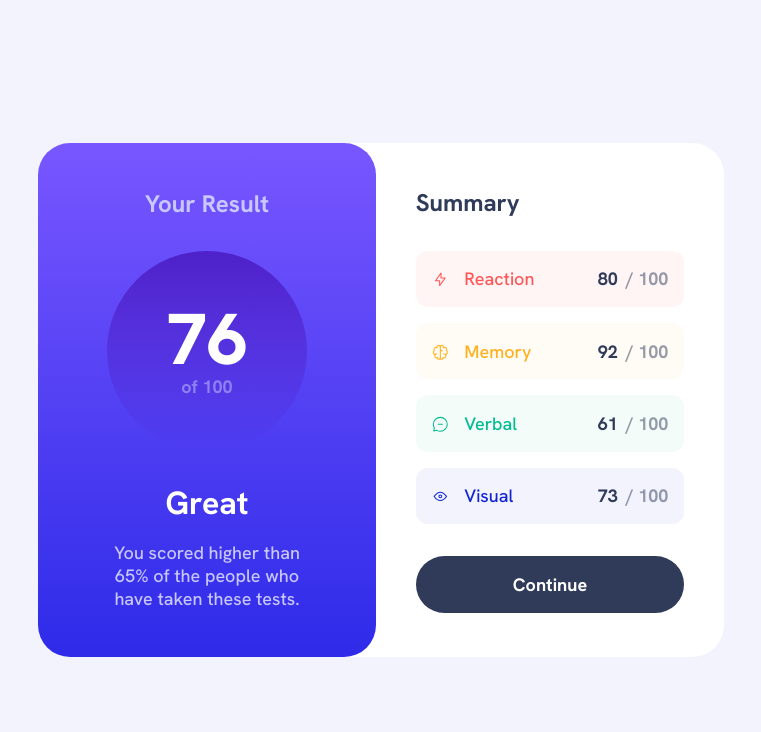
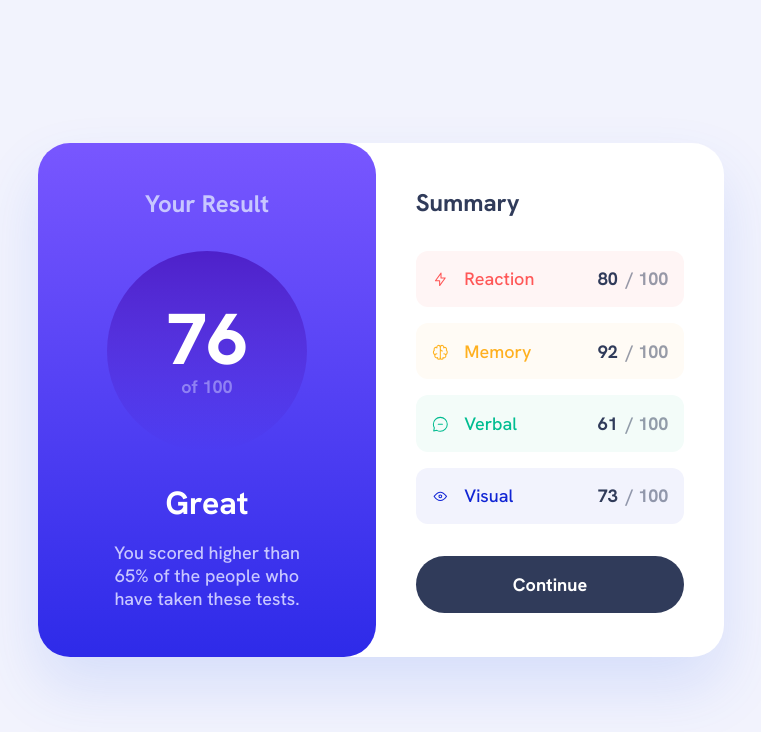
Before and after one commit to tomduranti/result_summary_component, a React (Vite) app: page / in a window 1280 px wide. Shown: the top 732 px of the page, without its empty margins (259-1020 px from the left). Built offline with nearby package versions, Linux system fonts and the light colour scheme.

Commit message:
Add box-shadow

```diff
--- a/src/sass/abstract/_variables.scss
+++ b/src/sass/abstract/_variables.scss
@@ -24,6 +24,7 @@ $green--50: hsl(162deg, 63%, 97%);
 
 $gradient_1: linear-gradient(180deg, hsl(256deg 72% 46% / 1), 	hsl(241deg 72% 46% / 0));
 $gradient_2: linear-gradient(180deg, hsl(252deg 100% 67% / 1), hsl(241deg 81% 54% / 1));
+$box_shadow: hsl(224deg 82% 58% / 15%);
 
 //SPACING
 $spacing: (
--- a/src/sass/base/_base.scss
+++ b/src/sass/base/_base.scss
@@ -22,6 +22,8 @@ body {
 
     border-radius: map.get(var.$spacing, 32);
 
+    box-shadow: 0 calc(map.get(var.$spacing, 32) - map.get(var.$special_spacing, 2)) calc(map.get(var.$spacing, 32) * 2 - map.get(var.$special_spacing, 4)) 0 var.$box-shadow;
+
     @include mix.respond_to(min, m_screen) {
         flex-direction: row;
         inline-size: 42.875rem; //necessary to fight fit-content of body, otherwise it shrinks
```
